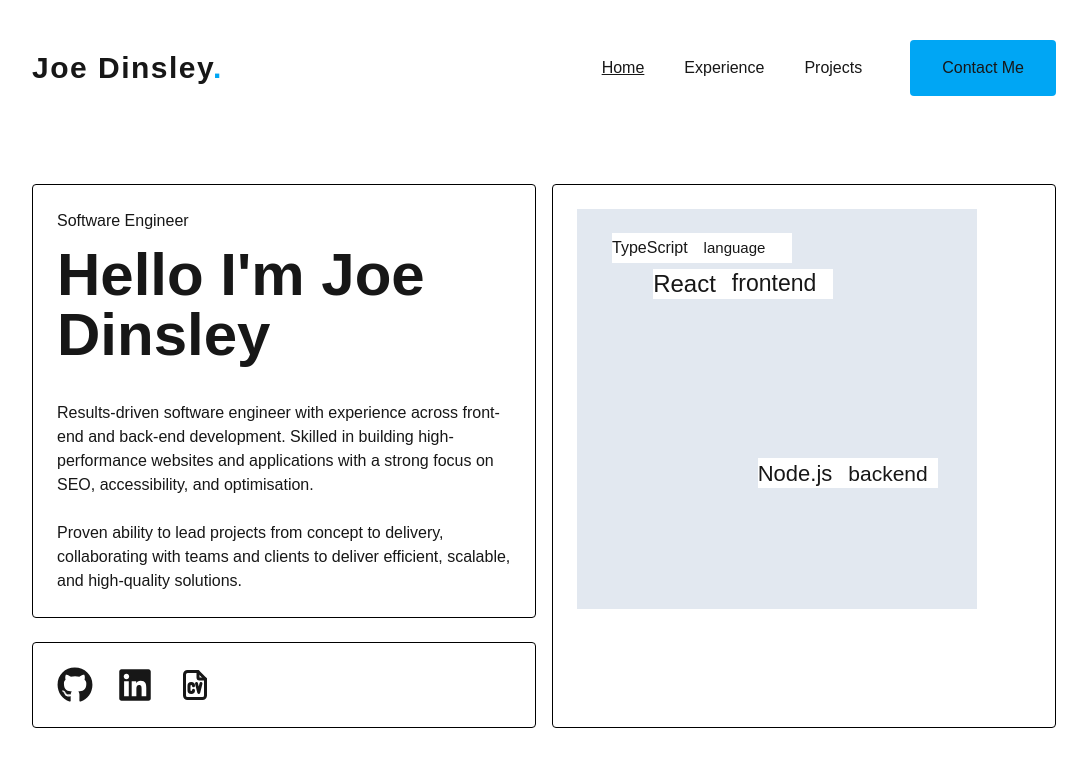
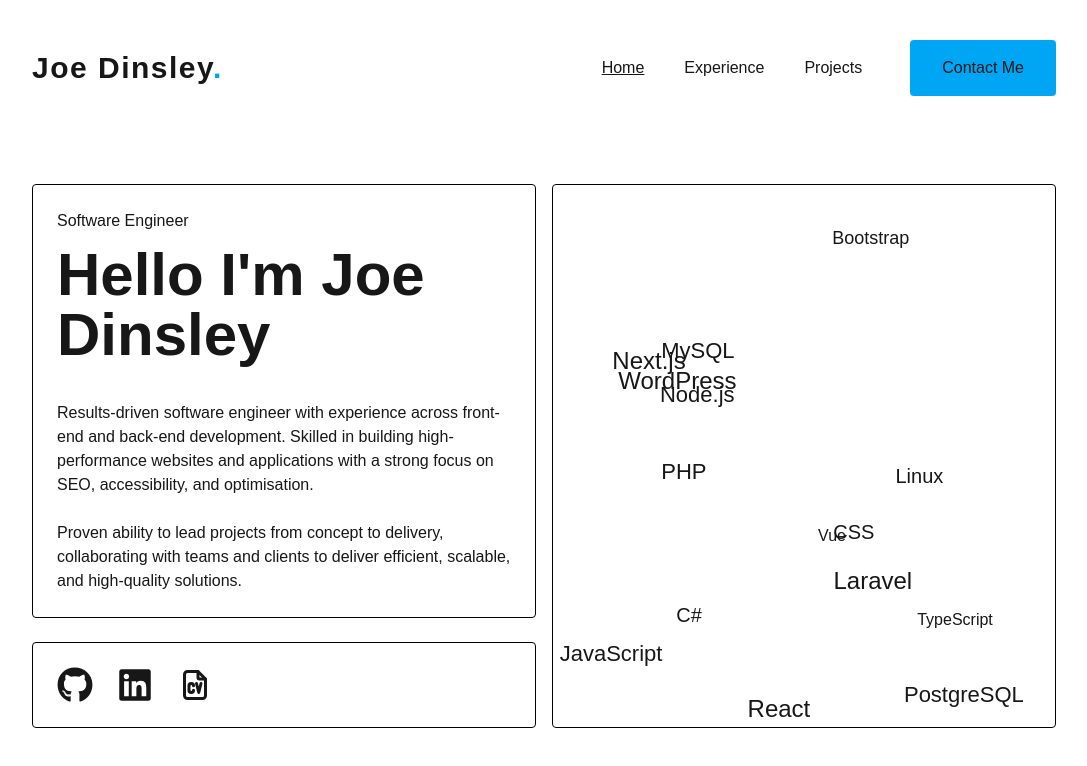
Before and after one commit to Joesanity/portfolio2025, a Next.js app: page / in a window 1280 px wide. Shown: the top 766 px of the page, without its empty margins (96-1183 px from the left). Built offline with nearby package versions, Linux system fonts and the light colour scheme.

Commit message:
Finished WordCloud Movement

```diff
--- a/app/globals.css
+++ b/app/globals.css
@@ -28,8 +28,14 @@ body {
 
 @keyframes floatCircle {
   0%   { transform: translate(0px, 0px); }
-  25%  { transform: translate(var(--dx), var(--dy)); }
-  50%  { transform: translate(calc(-1 * var(--dx)), var(--dy)); }
-  75%  { transform: translate(calc(-1 * var(--dx)), calc(-1 * var(--dy))); }
-  100% { transform: translate(var(--dx), calc(-1 * var(--dy))); }
+  25%  { transform: translate(20px, -20px); }
+  50%  { transform: translate(20px, 0px); }
+  100%  { transform: translate(0px, 0px); }
+  75% { transform: translate(-20px, -20px); }
 }
+
+.skill {
+  animation-name: floatCircle;
+  animation-iteration-count: infinite;
+  animation-duration: 9s;
+}
--- a/app/page.tsx
+++ b/app/page.tsx
@@ -33,7 +33,7 @@ export default function Home() {
             <TbFileCv size={36} />
           </div>
         </div>
-        <div className="border-black border rounded p-6 w-1/2">
+        <div className="border-black border rounded w-1/2">
           <Cloud />
         </div>
       </section>
--- a/components/elements/skill.tsx
+++ b/components/elements/skill.tsx
@@ -1,29 +1,82 @@
+import { useState, useEffect } from "react";
+
 export default function Skill({
   name,
   level,
   category,
   containerWidth,
   containerHeight,
+  delayCount,
 }: {
   name: string;
   level: number;
   category: string;
   containerWidth: number;
   containerHeight: number;
+  delayCount: string;
 }) {
-  let elementWidth = 180;
-  let elementHeight = 30;
+  const elementWidth = 100;
+  const elementHeight = 30;
+  const offsetChangeAmount = 1;
 
-  function generateXOffset() {
-    return Math.random() * (containerWidth - elementWidth);
+  const [xOffset, setXOffset] = useState(0);
+  const [yOffset, setYOffset] = useState(0);
+  const [currentTarget, setCurrentTarget] = useState({
+    x: Math.random() * (containerWidth - elementWidth),
+    y: Math.random() * (containerHeight - elementHeight),
+  });
+
+  useEffect(() => {
+    if (containerWidth > elementWidth && containerHeight > elementHeight) {
+      setXOffset(Math.random() * (containerWidth - elementWidth));
+      setYOffset(Math.random() * (containerHeight - elementHeight));
+      setNewTarget();
+    }
+  }, [containerWidth, containerHeight]);
+
+  function setNewTarget() {
+    setCurrentTarget({
+      x: Math.random() * (containerWidth - elementWidth),
+      y: Math.random() * (containerHeight - elementHeight),
+    });
   }
 
-  function generateYOffset() {
-    return Math.random() * (containerHeight - elementHeight);
+  function moveToTarget() {
+    setXOffset((prev) =>
+      prev < currentTarget.x
+        ? prev + offsetChangeAmount
+        : prev > currentTarget.x
+        ? prev - offsetChangeAmount
+        : prev
+    );
+    setYOffset((prev) =>
+      prev < currentTarget.y
+        ? prev + offsetChangeAmount
+        : prev > currentTarget.y
+        ? prev - offsetChangeAmount
+        : prev
+    );
+
+    if (Math.abs(xOffset - currentTarget.x) < 1) {
+        setXOffset(currentTarget.x)
+    }
+
+    if (Math.abs(yOffset - currentTarget.y) < 1) {
+        setYOffset(currentTarget.y)
+    }
+
+    if (
+      Math.abs(xOffset - currentTarget.x) < 1 &&
+      Math.abs(yOffset - currentTarget.y) < 1
+    ) {
+      setNewTarget();
+    }
   }
 
-  let yOffset = generateYOffset();
-  let xOffset = generateXOffset();
+  useEffect(() => {
+    const interval = setInterval(moveToTarget, 16);
+    return () => clearInterval(interval);
+  }, [xOffset, yOffset, currentTarget]);
 
   function CalculateFontSize(
     level: number,
@@ -34,18 +87,15 @@ export default function Skill({
   ) {
     const clampedLevel = Math.min(Math.max(level, minLevel), maxLevel);
 
-    const fontSize =
+    return (
       minSize +
-      ((clampedLevel - minLevel) / (maxLevel - minLevel)) * (maxSize - minSize);
-
-    return fontSize;
+      ((clampedLevel - minLevel) / (maxLevel - minLevel)) * (maxSize - minSize)
+    );
   }
-
-
 
   return (
     <div
-      className="absolute flex gap-4 items-center justify-start bg-white"
+      className="absolute flex gap-4 items-center justify-start "
       style={{
         top: yOffset,
         left: xOffset,
@@ -55,9 +105,6 @@ export default function Skill({
       }}
     >
       <h2 style={{ fontSize: `${CalculateFontSize(level)}px` }}>{name}</h2>
-      <p style={{ fontSize: `${CalculateFontSize(level) - 1}px` }}>
-        {category}
-      </p>
     </div>
   );
 }
--- a/components/sections/cloud.tsx
+++ b/components/sections/cloud.tsx
@@ -1,3 +1,6 @@
+"use client";
+
+import { useEffect, useRef, useState } from "react";
 import Skill from "../elements/skill";
 
 export default function Cloud() {
@@ -11,14 +14,72 @@ export default function Cloud() {
     { name: "React", level: 5, category: "frontend" },
     { name: "Node.js", level: 4, category: "backend" },
     { name: "TypeScript", level: 1, category: "language" },
+    { name: "Laravel", level: 5, category: "backend" },
+    { name: "Next.js", level: 5, category: "frontend" },
+    { name: "CSS", level: 3, category: "frontend" },
+    { name: "Bootstrap", level: 2, category: "frontend" },
+    { name: "MySQL", level: 4, category: "database" },
+    { name: "PostgreSQL", level: 4, category: "database" },
+    { name: "Vue", level: 1, category: "frontend" },
+    { name: "WordPress", level: 5, category: "cms" },
+    { name: "PHP", level: 4, category: "language" },
+    { name: "JavaScript", level: 4, category: "language" },
+    { name: "C#", level: 3, category: "language" },
+    { name: "Linux", level: 3, category: "os" },
   ];
 
-  let width = 400;
-  let height = 400;
+  const containerRef = useRef<HTMLDivElement>(null);
+  const [size, setSize] = useState({ width: 0, height: 0 });
+  const [mounted, setMounted] = useState(false);
 
-  return <div className="bg-slate-200 relative" style={{ width: width, height: height }}>
-    {skills.map((skill) => (
-        <Skill key={skill.name} name={skill.name} level={skill.level} category={skill.category} containerWidth={width} containerHeight={height} />
-    ))}
-  </div>;
+  useEffect(() => {
+    const checkRef = () => {
+      if (!containerRef.current) {
+        requestAnimationFrame(checkRef);
+        return;
+      }
+
+      if (!containerRef.current.parentElement) {
+        return;
+      }
+
+      const observer = new ResizeObserver(([entry]) => {
+        const { width, height } = entry.contentRect;
+        setSize({ width, height });
+      });
+
+      observer.observe(containerRef.current.parentElement);
+      return () => observer.disconnect();
+    };
+
+    setMounted(true);
+    checkRef();
+  }, []);
+
+  let delayIncrement = 0.3;
+  let delayCount = -delayIncrement;
+
+  if (mounted == false) {
+    return <div>Loading...</div>;
+  }
+
+  return (
+    <div className="relative w-full h-full overflow-clip" ref={containerRef}>
+      {skills.map((skill) => {
+        delayCount += delayIncrement;
+
+        return (
+          <Skill
+            key={skill.name}
+            name={skill.name}
+            level={skill.level}
+            category={skill.category}
+            containerWidth={size.width}
+            containerHeight={size.height}
+            delayCount={`${delayCount}s`}
+          />
+        );
+      })}
+    </div>
+  );
 }
```
